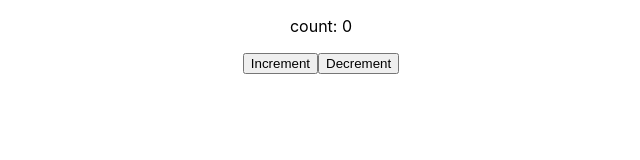
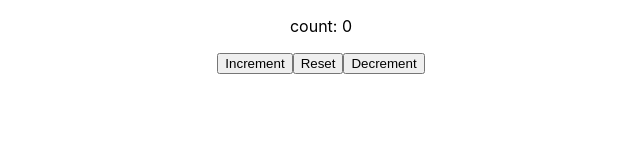
Before and after one commit to insidesjsj/recoil-test, a React (Create React App) app: page / in a window 1280 px wide. Shown: the top 160 px of the page, without its empty margins (319-959 px from the left). Built offline with nearby package versions, Linux system fonts and the light colour scheme.

Commit message:
4. useResetRecoilState : state를 default 값으로 reset

```diff
--- a/src/Counter.tsx
+++ b/src/Counter.tsx
@@ -1,10 +1,11 @@
 import {FC} from 'react';
-import {useRecoilState, useRecoilValue, useSetRecoilState} from 'recoil';
+import {useRecoilState, useRecoilValue, useResetRecoilState, useSetRecoilState} from 'recoil';
 import {countState} from './recoilState';
 
 const Counter: FC = () => {
     const count = useRecoilValue(countState)
     const setCount = useSetRecoilState(countState)
+    const resetCount = useResetRecoilState(countState)
 
     const increment = () => {
         setCount(count + 1)
@@ -12,11 +13,15 @@ const Counter: FC = () => {
     const decrement = () => {
         setCount(count - 1)
     }
+    const reset = () => {
+        resetCount()
+    }
 
     return (
         <div>
             <p>count: {count}</p>
             <button onClick={increment}>Increment</button>
+            <button onClick={reset}>Reset</button>
             <button onClick={decrement}>Decrement</button>
         </div>
     )
```
